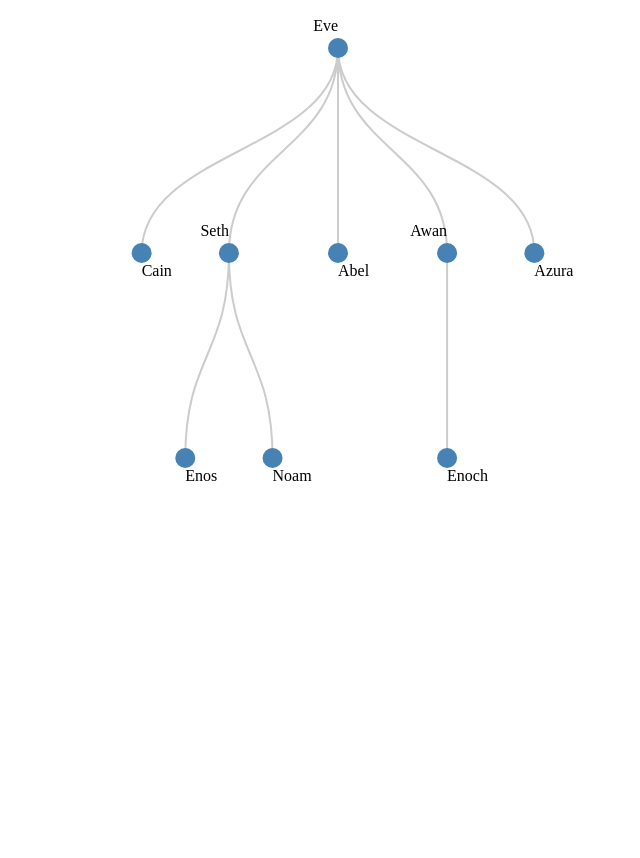
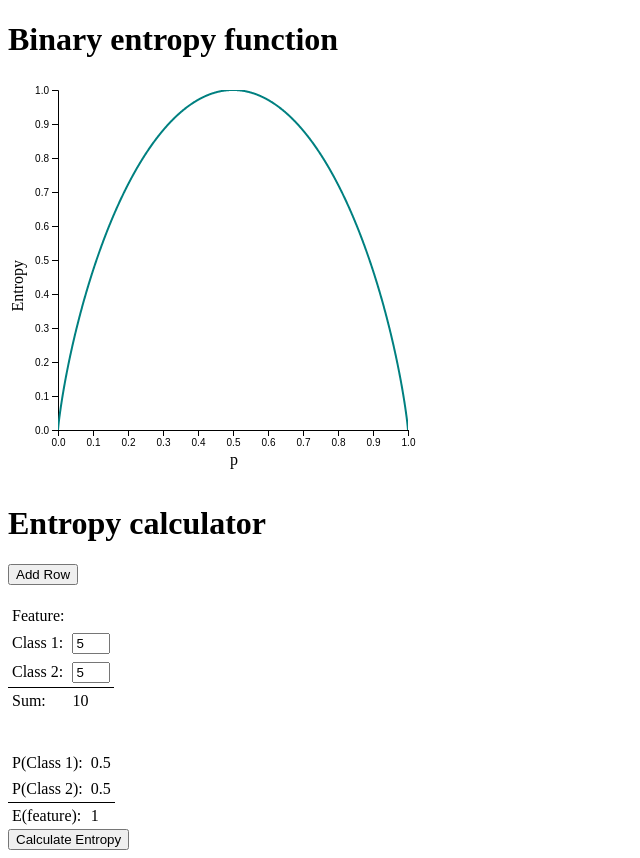
Before and after one commit to danieldf01/TFG-decision-trees-sim, a Flask app: page / in a window 1280 px wide. Shown: the whole page, without its empty margins (0-640 px from the left). Before the commit the page ends 481 px from the top, so only its background shows below. Run offline with Flask 3, Linux system fonts and the light colour scheme; some libraries are stand-ins or nearby versions.

Commit message:
first binary entropy function display and calculator, not fully commented yet

```diff
--- a/static/index.js
+++ b/static/index.js
@@ -1,50 +1,142 @@
-var data = {
-  "name": "Eve",
-  "children": [
-    {
-      "name": "Cain"
-    },
-    {
-      "name": "Seth",
-      "children": [
-        {
-          "name": "Enos"
-        },
-        {
-          "name": "Noam"
-        }
-      ]
-    },
-    {
-      "name": "Abel"
-    },
-    {
-      "name": "Awan",
-      "children": [
-        {
-          "name": "Enoch"
-        }
-      ]
-    },
-    {
-      "name": "Azura"
-    }
-  ]
-};
+const margin = { top: 10, right: 50, bottom: 50, left: 50 },
+  width = 450 - margin.left - margin.right,
+  height = 400 - margin.top - margin.bottom;
 
+const svg = d3.select("#root").attr("width", width + margin.left + margin.right)
+  .attr("height", height + margin.top + margin.bottom)
+  .append("g")
+  .attr("transform", "translate(" + margin.left + "," + margin.top + ")"); //move the svg area
 
-function buildTree(){
-    var canvas = d3.select("body").append("svg")
-        .attr("width", 500)
-        .attr("height", 500);
+// Define chart area
+svg
+  .append("clipPath") // clipPath restricts region to which paint can be applied
+  .attr("id", "chart-area")
+  .append("rect")
+  .attr("x", 0)
+  .attr("y", 0)
+  .attr("width", width)
+  .attr("height", height)
 
-    var diagonal = d3.svg.diagonal()
-        .source({x: 10, y: 10})
-        .target({x: 300, y: 300})
+// Add Axes
+const xMax = 1;
+const yMax = 1;
 
-    canvas.append("path")
-        .attr("fill", "none")
-        .attr("stroke", "black")
-        .attr("d", diagonal);
+var xScale = d3.scaleLinear([0, xMax], [0, width])
+var yScale = d3.scaleLinear([0, yMax], [height, 0])
 
+var xAxis = d3.axisBottom(xScale)
+var yAxis = d3.axisLeft(yScale)
+svg.append("g")
+  .attr("transform", `translate(0,${height})`)
+  .call(xAxis)
+svg.append("g")
+  .attr("transform", `translate(0,0)`)
+  .call(yAxis)
+
+// Axes label
+svg.append("text")
+  .attr("class", "x label")
+  .attr("text-anchor", "end")
+  .attr("x", width / 2 + 5)
+  .attr("y", height + 35)
+  .text("p");
+
+svg.append("text")
+  .attr("class", "y label")
+  .attr("text-anchor", "end")
+  .attr("y", -35)
+  .attr("x", -height / 2)
+  .attr("transform", "rotate(-90)")
+  .html("Entropy")
+
+function f(x) {
+  if(x == 0 || x == 1 || 0.99999 <= x){
+    return 0;
+  }
+  return (-x)*Math.log2(x)-(1-x)*Math.log2(1-x);
 }
+
+// Returns array of points that represents f(x)
+function graphFunction() {
+  pointNum = 1;
+
+  const data = [];
+  for (var x = 0; x <= pointNum + 0.001; x = x + 0.001) {
+    y = f(x);
+    data.push([x, y])
+  }
+  return data;
+}
+
+// Add function graph
+var line = d3.line()
+  .x(d => xScale(d[0]))
+  .y(d => yScale(d[1]))
+svg.append("path")
+  .datum(graphFunction())
+  .attr("clip-path", "url(#chart-area)")
+  .attr("fill", "none")
+  .attr("stroke", "teal")
+  .attr("stroke-width", 2)
+  .attr("d", line);
+
+function calcSum()
+{
+  var table = document.getElementById('table-classes');
+  var items = table.getElementsByTagName('input');
+  var sum = 0;
+  for(var i= 0; i<items.length; i++)
+    sum += parseInt(items[i].value);
+  var output = document.getElementById('sum-classes');
+  output.innerHTML = sum;
+}
+
+function calcProbs(){
+  var table = document.getElementById('table-classes');
+  var items = table.getElementsByTagName('input');
+  var sum = 0;
+  for(var i= 0; i<items.length; i++){
+    sum += parseInt(items[i].value);
+  }
+  document.getElementById('sum-classes').innerHTML = sum;
+  for(var i = 0; i < items.length; i++){
+    var pValue = parseInt(items[i].value) / sum
+    document.getElementById('p' + (i+1).toString()).innerHTML = pValue;
+  }
+}
+
+function calcEntropy()
+{
+  calcProbs();
+  var table = document.getElementById('table-entropy');
+  var rowCount = table.tBodies[0].rows.length;
+  var columnIndex = 1;
+  var sum = 0;
+  for(var i= 0; i < rowCount; i++) {
+    var pCurrent = table.rows[i].cells[columnIndex].innerHTML;
+    sum = sum - pCurrent * Math.log2(pCurrent);
+  }
+  if(isNaN(sum)){
+    var output = document.getElementById('sum-entropy');
+    output.innerHTML = 0;
+  } else{
+    var output = document.getElementById('sum-entropy');
+    output.innerHTML = sum;
+  }
+}
+
+function addRow()
+{
+  var table = document.getElementById('table-classes');
+
+  var button = document.getElementsByTagName('input')[0];
+
+  button.onclick = function() {
+    var clone = table.rows[table.rows.length - 2].cloneNode(true);
+    clone.cells[0].firstChild.data =
+        clone.cells[0].firstChild.data.replace(/(\d+):/,function(str,g1) {
+                                                           return (+g1 + 1) + ':';
+                                                        });
+    table.tBodies[0].appendChild(clone);
+  };
+}
--- a/static/styles.css
+++ b/static/styles.css
@@ -1,14 +1,3 @@
-#my-div {
-  width: 100px;
-  height: 100px;
-  background-color: orange;
-  margin: 10px;
-  border-radius: 10px;
+.svg-container {
+    background-color: #FFC988;
 }
-
-#node {
-  width: 10px;
-  height: 10px;
-  background-color: red;
-  margin: 200px;
-}
--- a/templates/index.html
+++ b/templates/index.html
@@ -1,82 +1,45 @@
 <!DOCTYPE html>
 <html lang="en">
     <head>
-        <link rel="stylesheet" type="text/css" href="/styles.css"/>
-        <script src="https://d3js.org/d3.v4.min.js"></script>
-        <script type = "text/javascript" src="/static/index.js"></script>
+        <script src="https://d3js.org/d3.v7.min.js"></script>
+        <link rel="stylesheet" href="/static/styles.css"/>
         <meta charset="UTF-8">
-        <title>Test</title>
+        <title>D3 tutorial</title>
     </head>
     <body>
-{#        <h1>This is only a test website.</h1>#}
+        <h1>Binary entropy function</h1>
+        <div class="container">
+            <svg id="root"></svg>
+        </div>
 
-        <script>
-            // Set the dimensions and margins of the diagram
-            var margin = {top: 40, right: 90, bottom: 50, left: 90},
-                w = 660 - margin.left - margin.right,
-                h = 500 - margin.top - margin.bottom;
+        <h1>Entropy calculator</h1>
+        <input type=button value='Add Row' onclick="addRow()" />
 
-            // append the svg object to the body of the page
-            var svg = d3.select('body').append('svg')
-                .attr('width', w + margin.left + margin.right)
-                .attr('height', h + margin.top + margin.bottom);
+        <br /><br />
 
-            // appends a 'group' element to 'svg'
-            // moves the 'group' element to the top left margin
-            var g = svg.append('g')
-                .attr('transform',
-                    'translate(' + margin.left + ',' + margin.top + ')');
+        <table cellspacing=0 cellpadding=4 id="table-classes">
+            <tbody>
+                <tr><td>Feature:</td><td>
+                <tr><td>Class 1:</td><td><input value=5 style="width:30px" type=text  maxlength=2/></td></tr>
+                <tr><td>Class 2:</td><td><input value=5 style="width:30px" type=text  maxlength=2/></td></tr>
+            </tbody>
+            <tfoot>
+                <tr><td style="border-top:solid 1px black;">Sum:</td><td style="border-top:solid 1px black;"><div id="sum-classes">10</div></td></tr>
+            </tfoot>
+        </table>
 
-            // declares a tree layout and assigns the size
-            var tree = d3.tree()
-                .size([w, h]);
+        <br /><br />
 
-            // Assigns parent
-            var nodes = d3.hierarchy(data);
-
-            // Assigns the x and y position for the nodes
-            nodes = tree(nodes);
-
-            // adds the links between the nodes
-            var link = g.selectAll(".link")
-                .data(nodes.descendants().slice(1))
-                .enter()
-                .append("path")
-                .attr("class", "link")
-                .attr("d", (d) => {
-                    return "M" + d.x + "," + d.y
-                        + "C" + d.x + "," + (d.y + d.parent.y) / 2
-                        + " " + d.parent.x + "," + (d.y + d.parent.y) / 2
-                        + " " + d.parent.x + "," + d.parent.y;
-                })
-                .attr('fill', 'none')
-                .attr('stroke', '#ccc')
-                .attr('stroke-width', 2);
-
-            // adds each node as a group
-            var node = g.selectAll('.node')
-                .data(nodes.descendants())
-                .enter()
-                .append('g')
-                .attr('class', (d) => {
-                    return "node" +
-                        (d.children ? " node--internal" : " node--leaf");
-                })
-                .attr("transform", (d) => "translate(" + d.x + "," + d.y + ")");
-
-            // adds the circle to the node
-            node.append('circle')
-                .attr('r', 10)
-                .attr('fill', 'steelblue');
-
-            // adds the text to the node
-            node.append("text")
-                .attr("dy", 3)
-                .attr("y", (d) => d.children ? -20 : 20)
-                .style("text-anchor", (d) => d.children ? "end" : "start")
-                .text((d) => d.data.name);
-        </script>
-
-
+        <table cellspacing=0 cellpadding=4 id="table-entropy">
+            <tbody>
+                <tr><td>P(Class 1):</td><td id="p1">0.5</td></tr>
+                <tr><td>P(Class 2):</td><td id="p2">0.5</td></tr>
+            </tbody>
+            <tfoot>
+                <tr><td style="border-top:solid 1px black;">E(feature):</td><td style="border-top:solid 1px black;"><div id="sum-entropy">1</div></td></tr>
+            </tfoot>
+        </table>
+        <input type=button value='Calculate Entropy' onclick="calcEntropy()" />
+        <script src="/static/index.js"></script>
     </body>
 </html>
```
Also changed, not shown: static/data.json (deleted, +0 -20 lines).
